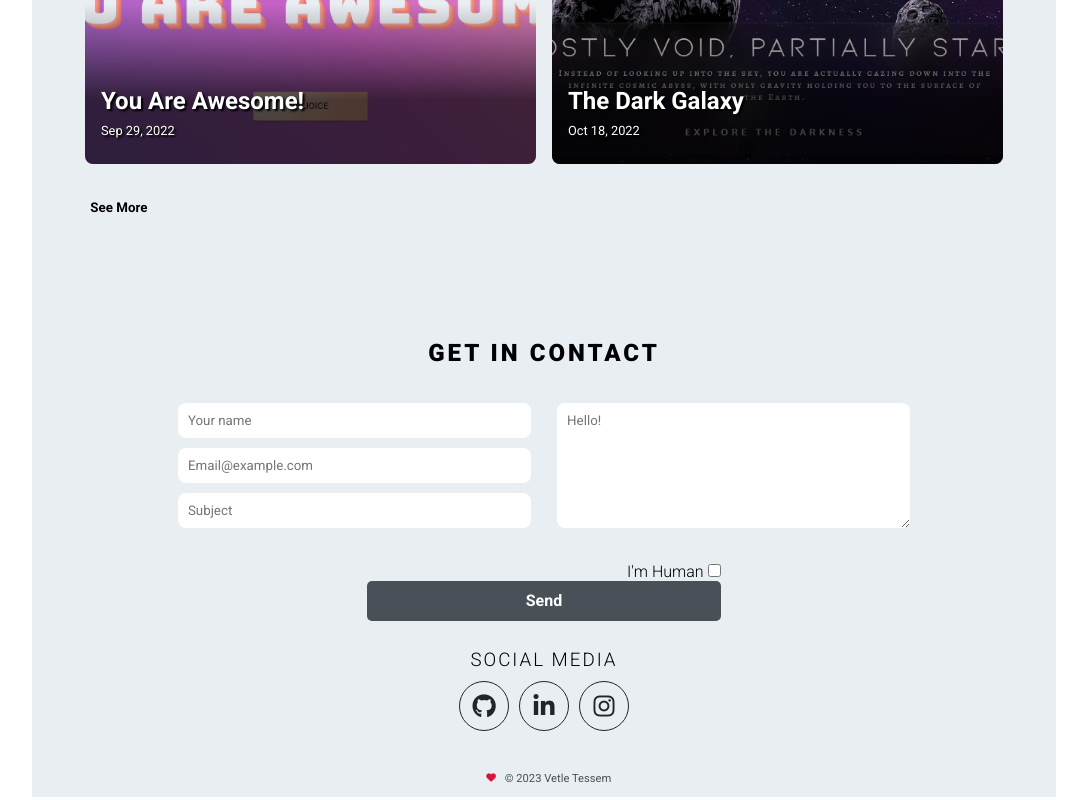
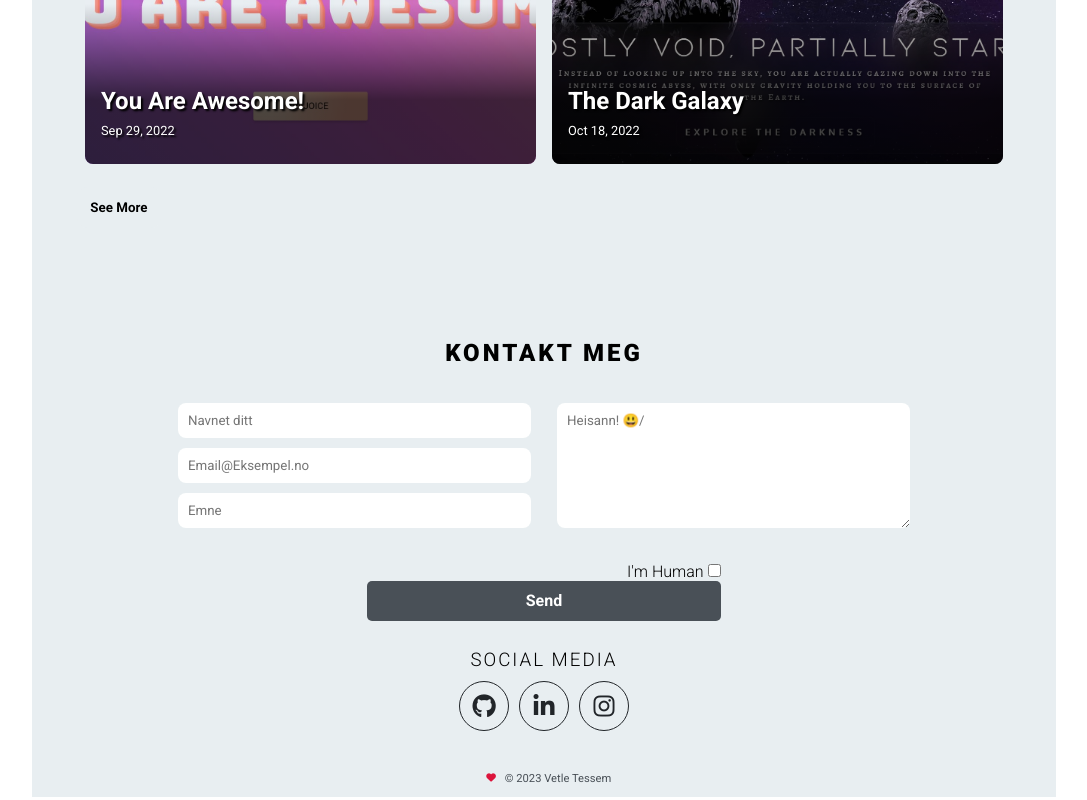
Before and after one commit to H3X-C0DE/Hex-Portfolio, a React (Create React App) app: page / in a window 1280 px wide. Shown: the part 3168-3968 px from the top of the page, without its empty margins (96-1183 px from the left). Built offline with nearby package versions, Linux system fonts and the light colour scheme.

Commit message:
English < Norwegian

```diff
--- a/src/Components/Contact.jsx
+++ b/src/Components/Contact.jsx
@@ -29,31 +29,43 @@ export default function ContactUs() {
     <section id="contact">
       <div className="content-wrapper">
         <FadeInOut>
-          <h2 className="about-title">Get in contact</h2>
+          <h2 className="about-title">Kontakt Meg</h2>
           <form onSubmit={sendEmail}>
             <div className="contact-form">
               <div className="left">
                 <input type="hidden" name="contact_number" />
-                <label>Name</label>
+                <label htmlFor="name">Name</label>
                 <input
+                  id="name"
                   type="text"
                   name="from_name"
-                  placeholder="Your name"
+                  placeholder="Navnet ditt"
                   required
                 />
-                <label>Email</label>
+                <label htmlFor="email">Email</label>
                 <input
+                  id="email"
                   type="email"
                   name="from_email"
-                  placeholder="Email@example.com"
+                  placeholder="Email@Eksempel.no"
                   required
                 />
-                <label>Subject</label>
-                <input type="text" name="subject" placeholder="Subject" />
+                <label htmlFor="subject">Subject</label>
+                <input
+                  id="subject"
+                  type="text"
+                  name="subject"
+                  placeholder="Emne"
+                />
               </div>
               <div className="right">
-                <label>Message</label>
-                <textarea name="html_message" placeholder="Hello!" required />
+                <label htmlFor="message">Message</label>
+                <textarea
+                  id="message"
+                  name="html_message"
+                  placeholder="Heisann! 😃/"
+                  required
+                />
               </div>
               <div className="submit-container">
                 <label id="isRobot">
```
